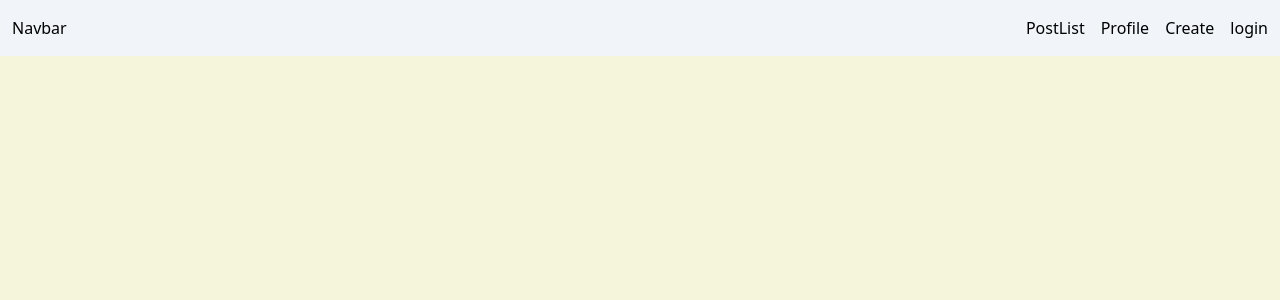
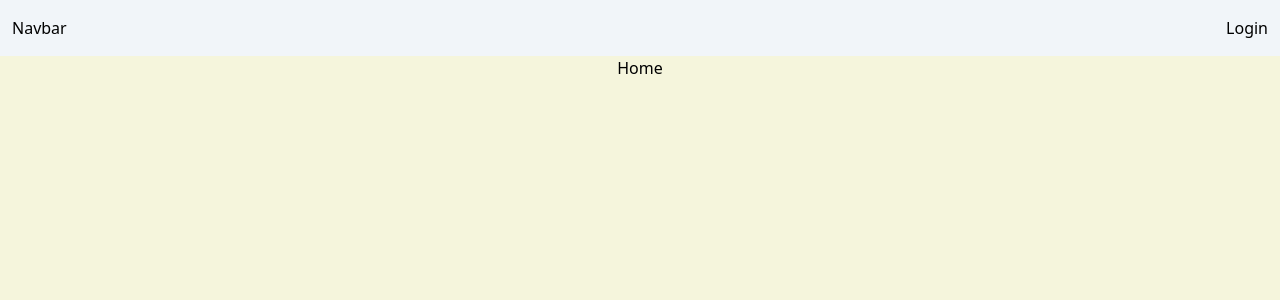
Before and after one commit to bunnanna/react-demo-1, a React (Vite) app: page / in a window 1280 px wide. Shown: the top 300 px of the page. Built offline with nearby package versions, Linux system fonts and the light colour scheme.

Commit message:
add login logout system

```diff
--- a/src/App.tsx
+++ b/src/App.tsx
@@ -5,16 +5,20 @@ import PostForm from './components/PostForm'
 import PostList from './components/PostList'
 import BlankTemplate from './template/BlankTemplate'
 import Post from './components/Post'
+import Login from './pages/Login'
+import Home from './pages/Home'
 
 function App() {
   return (
     <Routes>
       <Route path="/" element={<PagesTemplate />}>
+        <Route index element={<Home />} />
         <Route path="/posts" element={<BlankTemplate />}>
           <Route index element={<PostList />} />
           <Route path="create" element={<PostForm />} />
           <Route path=":id" element={<Post />} />
         </Route>
+        <Route path="login" element={<Login />} />
         <Route path="/profile" element={<Profile />} />
       </Route>
     </Routes>
--- a/src/components/Navbar.tsx
+++ b/src/components/Navbar.tsx
@@ -1,15 +1,18 @@
 import { NavLink } from 'react-router-dom'
 import '../index.css'
 import { useAuth } from '../providers/AuthProvider'
+import { Link } from 'react-router-dom'
 
 const Navbar = () => {
-  const { isLogin } = useAuth()
-  console.log('from nav', isLogin)
+  const { isLogin, username, logout } = useAuth()
 
   return (
     <nav className="h-8 py-7 px-3 mx-5 w-screen flex sticky top-0 justify-between items-center bg-slate-100">
-      <div>Navbar</div>
+      <Link to={'/'}>Navbar</Link>
       <div className="flex gap-4">
+        {isLogin ? (
+          <>
+            <div>{username}</div>
             <NavLink className={({ isActive }) => (isActive ? 'nav-link-active' : '')} to={'/posts'}>
               PostList
             </NavLink>
@@ -19,7 +22,15 @@ const Navbar = () => {
             <NavLink className={({ isActive }) => (isActive ? 'nav-link-active' : '')} to={'/posts/create'}>
               Create
             </NavLink>
-        <button>login</button>
+            <NavLink className={({ isActive }) => (isActive ? 'nav-link-active' : '')} to={'/'} onClick={logout}>
+              Logout
+            </NavLink>
+          </>
+        ) : (
+          <NavLink className={({ isActive }) => (isActive ? 'nav-link-active' : '')} to={'/login'}>
+            Login
+          </NavLink>
+        )}
       </div>
     </nav>
   )
--- a/src/pages/Home.tsx
+++ b/src/pages/Home.tsx
@@ -1,6 +1,4 @@
-import PostList from '../components/PostList'
-
 const Home = () => {
-  return <PostList />
+  return <h1>Home</h1>
 }
 export default Home
--- /dev/null
+++ b/src/pages/Login.tsx
@@ -0,0 +1,36 @@
+import { useState } from 'react'
+import { useAuth } from '../providers/AuthProvider'
+import { ILoginDTO } from '../types/Authdto'
+const Login = () => {
+  const { login } = useAuth()
+  const [loginBody, setLoginBody] = useState<ILoginDTO>({ username: '', password: '' })
+
+  const handleSubmit = async (e: React.FormEvent<HTMLFormElement>) => {
+    e.preventDefault()
+    await login(loginBody).catch((err) => console.log(err))
+  }
+  const handleFormChange = (e: React.ChangeEvent<HTMLInputElement>) => {
+    setLoginBody((prev) => {
+      return { ...prev, [e.target.name]: e.target.value }
+    })
+  }
+  return (
+    <form
+      className="p-5 m-5 bg-white border rounded-2xl flex flex-col justify-between items-center gap-5"
+      onSubmit={handleSubmit}
+    >
+      <div className="flex gap-3">
+        <label htmlFor="username">Username</label>
+        <input className="border-2 " type="text" name="username" onChange={handleFormChange} />
+      </div>
+      <div className="flex gap-3">
+        <label htmlFor="password">Password</label>
+        <input className="border-2 " type="password" name="password" onChange={handleFormChange} />
+      </div>
+      <button className="border bg-blue-400 rounded-md w-full" type="submit">
+        Login
+      </button>
+    </form>
+  )
+}
+export default Login
--- a/src/providers/AuthProvider.tsx
+++ b/src/providers/AuthProvider.tsx
@@ -1,9 +1,14 @@
+import axios from 'axios'
 import { createContext, ReactNode, useState, useContext } from 'react'
+import { ICredentialDTO, ILoginDTO } from '../types/Authdto'
 interface IAuthProvider {
   children: ReactNode
 }
 interface IAUthContext {
   isLogin: boolean
+  username: string | null
+  login: (loginBody: ILoginDTO) => Promise<void>
+  logout: () => void
 }
 const AuthContext = createContext<IAUthContext | null>(null)
 
@@ -14,9 +19,31 @@ export const useAuth = () => {
 }
 
 const AuthProvider = ({ children }: IAuthProvider) => {
-  const [isLogin, setisLogin] = useState(false)
-  const store = {
+  const [isLogin, setisLogin] = useState<boolean>(!!localStorage.getItem('token'))
+  const [username, setUsername] = useState(localStorage.getItem('username'))
+  const login = async (loginBody: ILoginDTO) => {
+    const res = await axios
+      .post<ICredentialDTO>('https://api.learnhub.thanayut.in.th/auth/login', loginBody, {
+        headers: { 'Content-Type': 'application/json' },
+      })
+      .then((res) => res.data)
+    localStorage.setItem('token', res.accessToken)
+    localStorage.setItem('username', loginBody.username)
+    setUsername(loginBody.username)
+    setisLogin(true)
+    console.log(res)
+  }
+  const logout = () => {
+    localStorage.removeItem('token')
+    localStorage.removeItem('username')
+    setUsername(null)
+    setisLogin(false)
+  }
+  const store: IAUthContext = {
+    username,
     isLogin,
+    login,
+    logout,
   }
   return <AuthContext.Provider value={store}>{children}</AuthContext.Provider>
 }
--- /dev/null
+++ b/src/types/Authdto.ts
@@ -0,0 +1,8 @@
+export interface ILoginDTO {
+  username: string
+  password: string
+}
+
+export interface ICredentialDTO {
+  accessToken: string
+}
```
Lines whose indentation alone changed are shown as unchanged.
